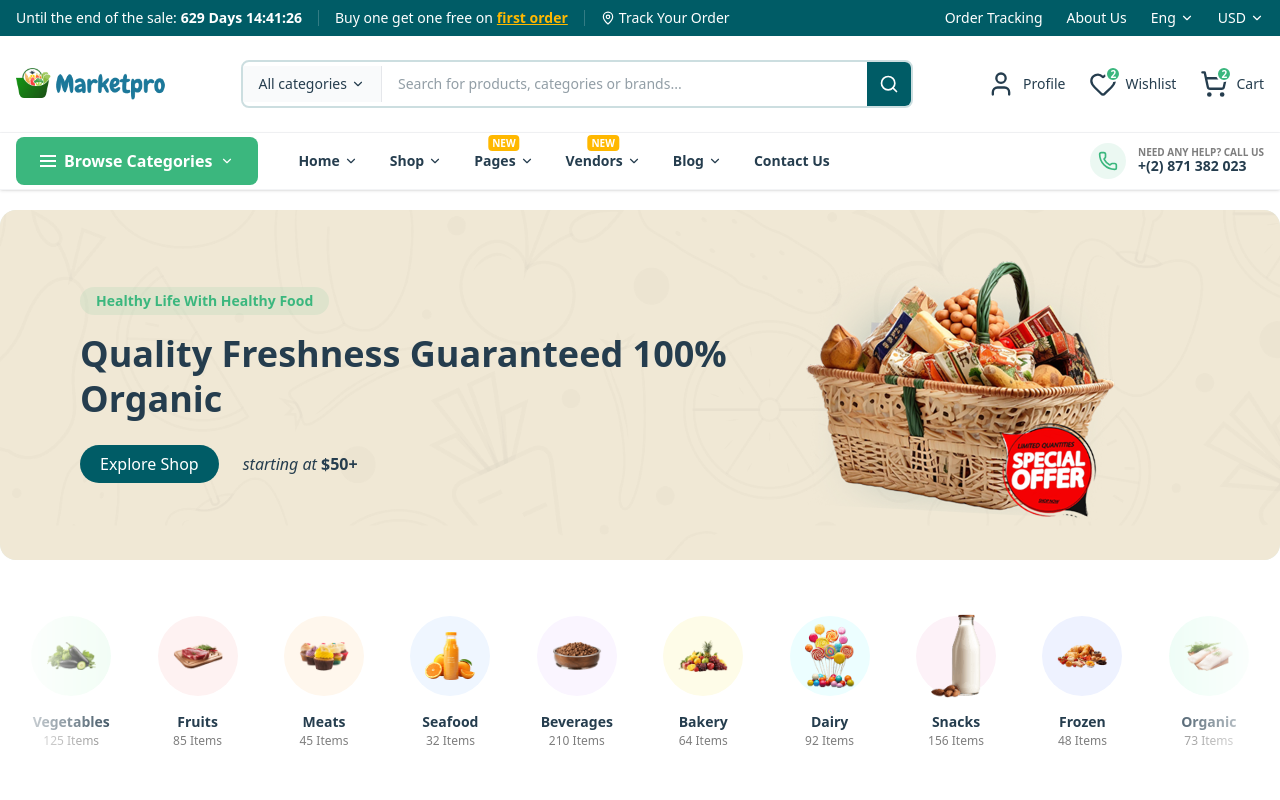
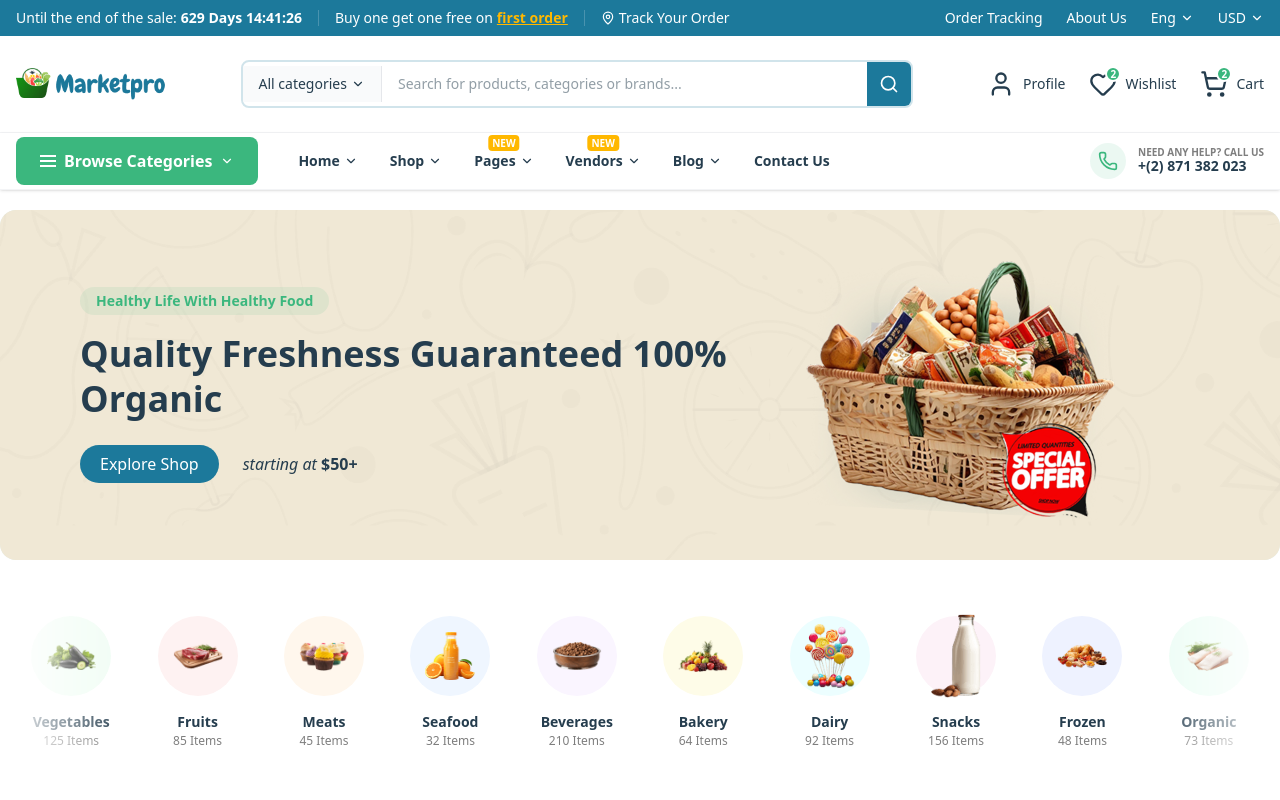
Before and after one commit to ANJITH-B/marketpro, a Next.js app: page / in a window 1280 px wide. Shown: the top 800 px of the page. Built offline with nearby package versions, Linux system fonts and the light colour scheme.

Commit message:
style(global): update global styles and home page layout

```diff
--- a/src/app/globals.css
+++ b/src/app/globals.css
@@ -3,7 +3,7 @@
 :root {
   --background: #ffffff;
   --foreground: #253D4E;
-  --primary: #005C66;
+  --primary: #1c799b;
   --secondary: #3BB77E;
   --accent: #FFB800;
   --heading: #253D4E;
--- a/src/app/page.tsx
+++ b/src/app/page.tsx
@@ -5,7 +5,6 @@ import CategoryList from "@/components/home/categories/CategoryList";
 import PromoBanners from "@/components/home/promo-bannner.tsx/PromoBanners";
 import BestDeals from "@/components/home/flash-sales/BestDeals";
 import ProductGrid from "@/components/home/ProductGrid";
-import ServiceFeatures from "@/components/home/ServiceFeatures";
 import Newsletter from "@/components/home/Newsletter";
 
 export default function Home() {
@@ -15,8 +14,12 @@ export default function Home() {
       <CategoryList />
       <PromoBanners />
       <BestDeals />
+      {/*timer deals banner*/}
       <ProductGrid />
-      <ServiceFeatures />
+      {/*Recommended for you */}
+      {/*timer deals banner*/}
+      {/*hot deals today*/}
+      {/*Top selling Top*/}
       <Newsletter />
     </main>
   );
```
